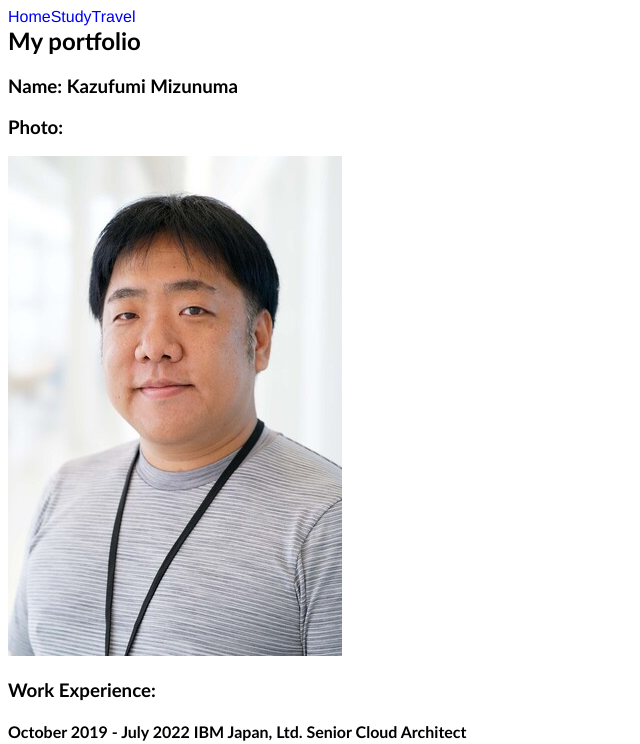
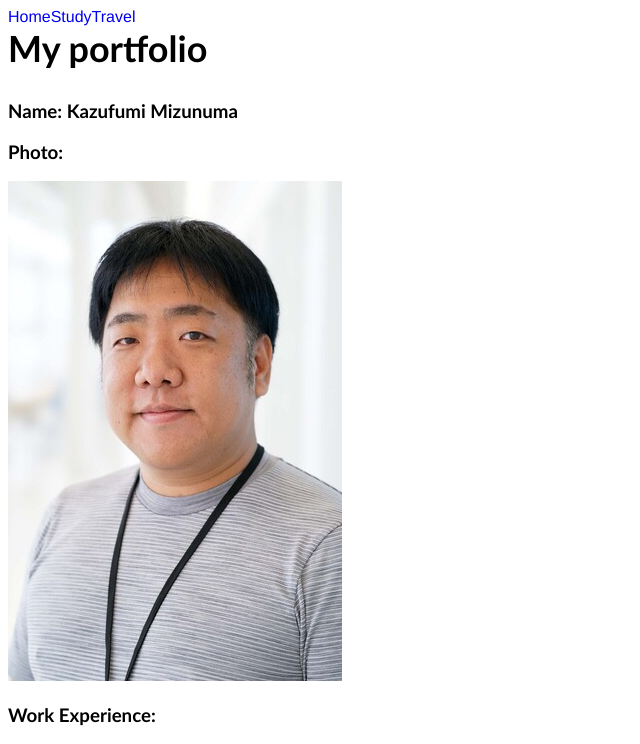
Before and after one commit to kzfmmznm/idx519-01-spring2023-projects-project2, a plain HTML site: page index.html in a window 1280 px wide. Shown: the top 744 px of the page, without its empty margins (0-640 px from the left). Drawn offline with Linux system fonts and the light colour scheme.

Commit message:
Modify: Change h1 font-size to bigger one
Change h1 font-size to bigger one

```diff
--- a/style.css
+++ b/style.css
@@ -16,6 +16,10 @@ h1,
 h2,
 h3 {
   font-weight: bold;
+}
+
+h1 {
+  font-size: 36px;
 }
 
 nav > ul {
```
